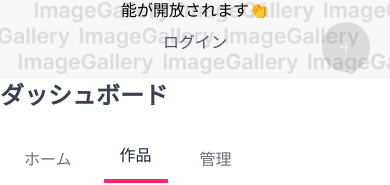
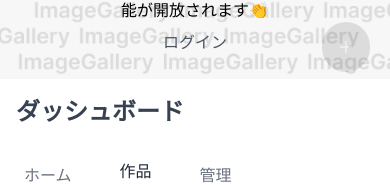
Before and after one commit to shi0n0/Image-Gallery, a Next.js app: page /dashboard/works in a window 390 px wide. Shown: the part 251-436 px from the top of the page. Built offline with nearby package versions, Linux system fonts and the light colour scheme; no server answers.

Commit message:
ダッシュボードというテキストの幅を調整

```diff
--- a/src/app/components/myComponents/myProfileCard.tsx
+++ b/src/app/components/myComponents/myProfileCard.tsx
@@ -40,7 +40,7 @@ export default function ProfileCard() {
 
   return (
     <PaddingContainer>
-      <p className="text-2xl mb-5 font-semibold text-gray-700">
+      <p className="text-2xl mb-5 m-4 sm:m-0 font-semibold text-gray-700">
         ダッシュボード
       </p>
       <TabSwitch />
--- a/src/app/dashboard/edit/page.tsx
+++ b/src/app/dashboard/edit/page.tsx
@@ -7,7 +7,7 @@ export default function Edit() {
     <div>
       <MyHeader />
       <PaddingContainer>
-        <p className="text-2xl mb-5 font-semibold text-gray-700">
+        <p className="text-2xl mb-5 m-4 sm:m-0 font-semibold text-gray-700">
           ダッシュボード
         </p>
         <TabSwitch />
```
